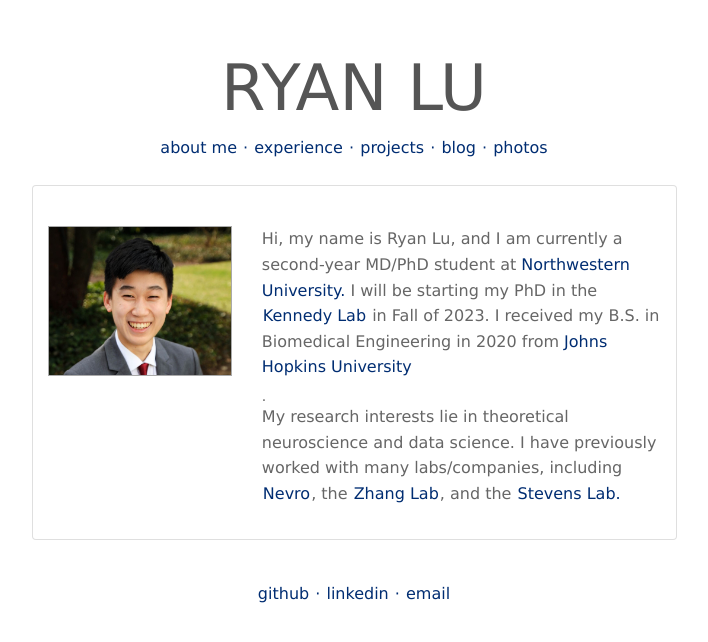
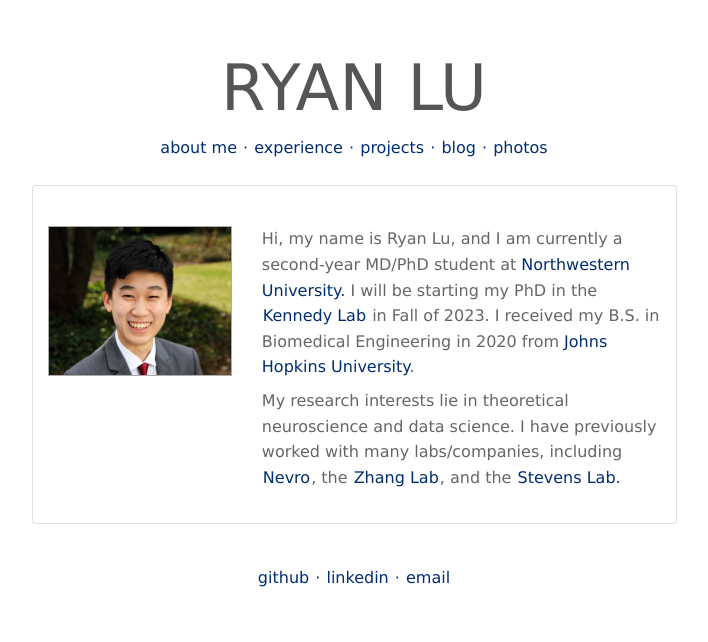
Before and after one commit to ryanlu41/ryanlu41.github.io, a Jekyll site: the page built from index.html, in a window 1280 px wide. Shown: the top 642 px of the page, without its empty margins (286-994 px from the left). Built offline with Jekyll 4.4.1, drawn with Linux system fonts in a browser that asks for light colours.

Commit message:
fixed the period

```diff
--- a/index.html
+++ b/index.html
@@ -7,7 +7,7 @@
         <div class="row">
             <div class="col-sm-4"><img id='profile' src='./images/photo.jpg' /></div>
             <div class="col-sm-8">
-                <h4 class='about'>Hi, my name is Ryan Lu, and I am currently a second-year MD/PhD student at <span class="highlight">Northwestern University.</span> I will be starting my PhD in the <a href="https://sites.northwestern.edu/kennedylab/">Kennedy Lab</a> in Fall of 2023. I received my B.S. in Biomedical Engineering in 2020 from <span class="highlight">Johns Hopkins University</span></h4>.
+                <h4 class='about'>Hi, my name is Ryan Lu, and I am currently a second-year MD/PhD student at <span class="highlight">Northwestern University.</span> I will be starting my PhD in the <a href="https://sites.northwestern.edu/kennedylab/">Kennedy Lab</a> in Fall of 2023. I received my B.S. in Biomedical Engineering in 2020 from <span class="highlight">Johns Hopkins University</span>.</h4>
                 <h4 class = 'about'> My research interests lie in theoretical neuroscience and data science. I have previously worked with many labs/companies, including <a href='https://nevro.com/English/Home/default.aspx'>Nevro</a>, the <a href='https://pages.jh.edu/kechen/'>Zhang Lab</a>, and the <a href='https://lcicm.jhmi.edu/'>Stevens Lab.</a></h4>
             </div>
         </div>
```
